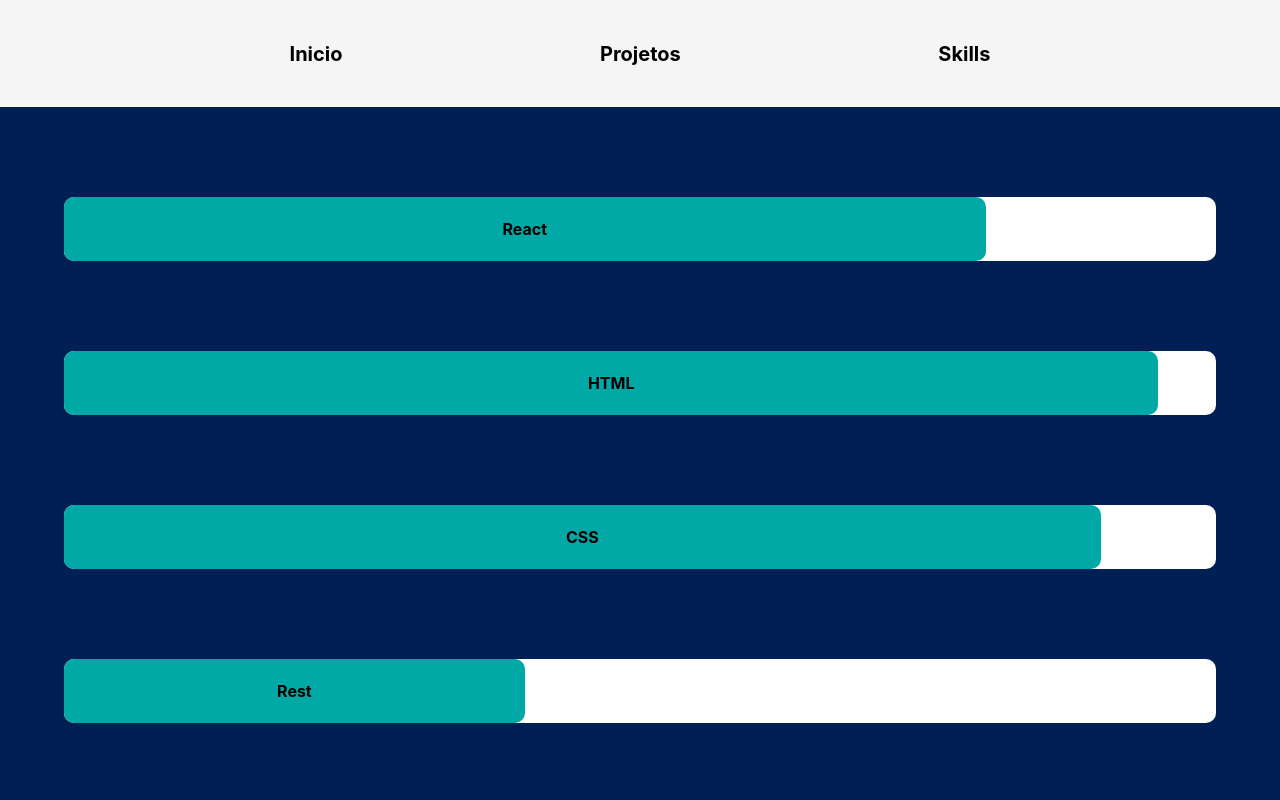
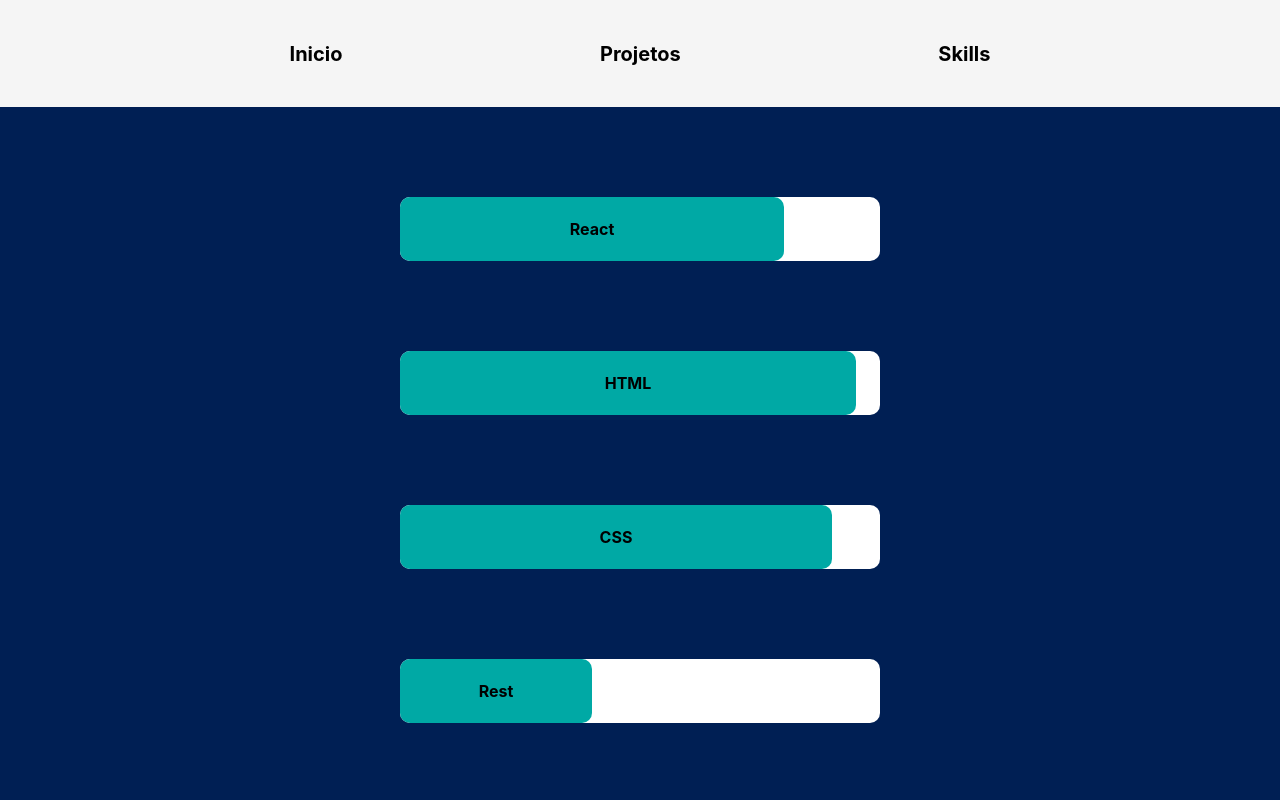
Before and after one commit to Vitor104/meu-portfolio, a React (Create React App) app: page /Skills in a window 1280 px wide. Shown: the top 800 px of the page. Built offline with nearby package versions, Linux system fonts and the light colour scheme.

Commit message:
Update skills.module.css

```diff
--- a/src/components/skills/skills.module.css
+++ b/src/components/skills/skills.module.css
@@ -27,7 +27,7 @@
     height: 100%;
     background-color: #00A9A5;
     animation-name: skillsEffect;
-    animation-duration: 2s;
+    animation-duration: 1s;
     border-radius: 10px;
     font-weight: bold;
   }
@@ -59,3 +59,21 @@
   @keyframes skillsEffect {
     from {width: 0px; font-size: 0;}
   }
+
+  @media only screen and (min-width: 768px) {
+    .percentageContainer {
+        width: 70%;
+    }
+  }
+
+  @media only screen and (min-width: 1024px) {
+    .percentageContainer {
+        width: 30em;
+    }
+  }
+
+@media only screen and (min-width: 2560px) {
+    .percentageContainer {
+        font-size: xx-large;
+    }
+}
```
